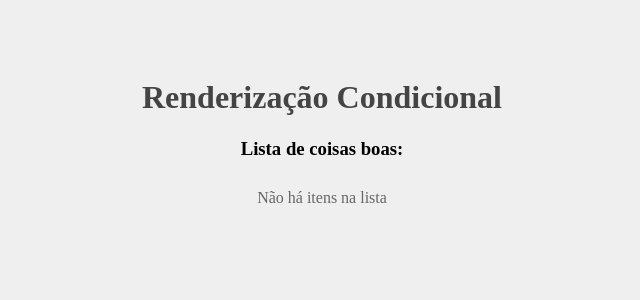
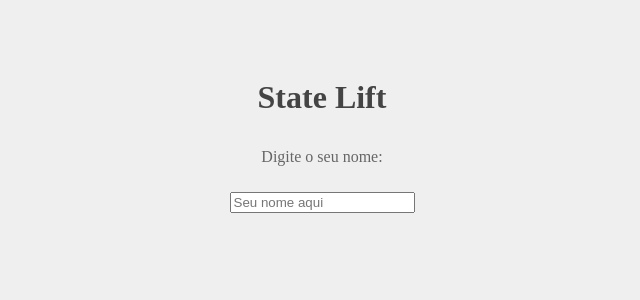
Before and after one commit to rfeit12/React-Tutorial, a React (Create React App) app in the folder meu-projeto/: page / in a window 1280 px wide. Shown: the top 300 px of the page, without its empty margins (318-958 px from the left). Built offline with nearby package versions, Linux system fonts and the light colour scheme.

Commit message:
Add State Lift

```diff
--- a/meu-projeto/src/App.js
+++ b/meu-projeto/src/App.js
@@ -1,15 +1,16 @@
 import './App.css';
-import Condicional from './components/Condicional';
-import OutraLista from './components/OutraLista';
+import { useState } from 'react';
+import SeuNome from './components/SeuNome';
 
 function App() {
 
-  const itens = []
-
+  const [nome, setNome] = useState('')
+  const [idade, setIdade] = useState(0)
   return (
     <div className="App">
-      <h1>Renderização Condicional</h1>
-      <OutraLista itens={itens}/>
+      <h1>State Lift</h1>
+      <SeuNome setNome={setNome}/>
+      {nome}
     </div>
   );
 }
--- /dev/null
+++ b/meu-projeto/src/components/SeuNome.js
@@ -0,0 +1,11 @@
+function SeuNome({ setNome }) {
+
+    return (
+        <div>
+            <p>Digite o seu nome:</p>
+            <input type='text' placeholder='Seu nome aqui' onChange={(e) => setNome(e.target.value)} />
+        </div>
+    )
+}
+
+export default SeuNome;
```
